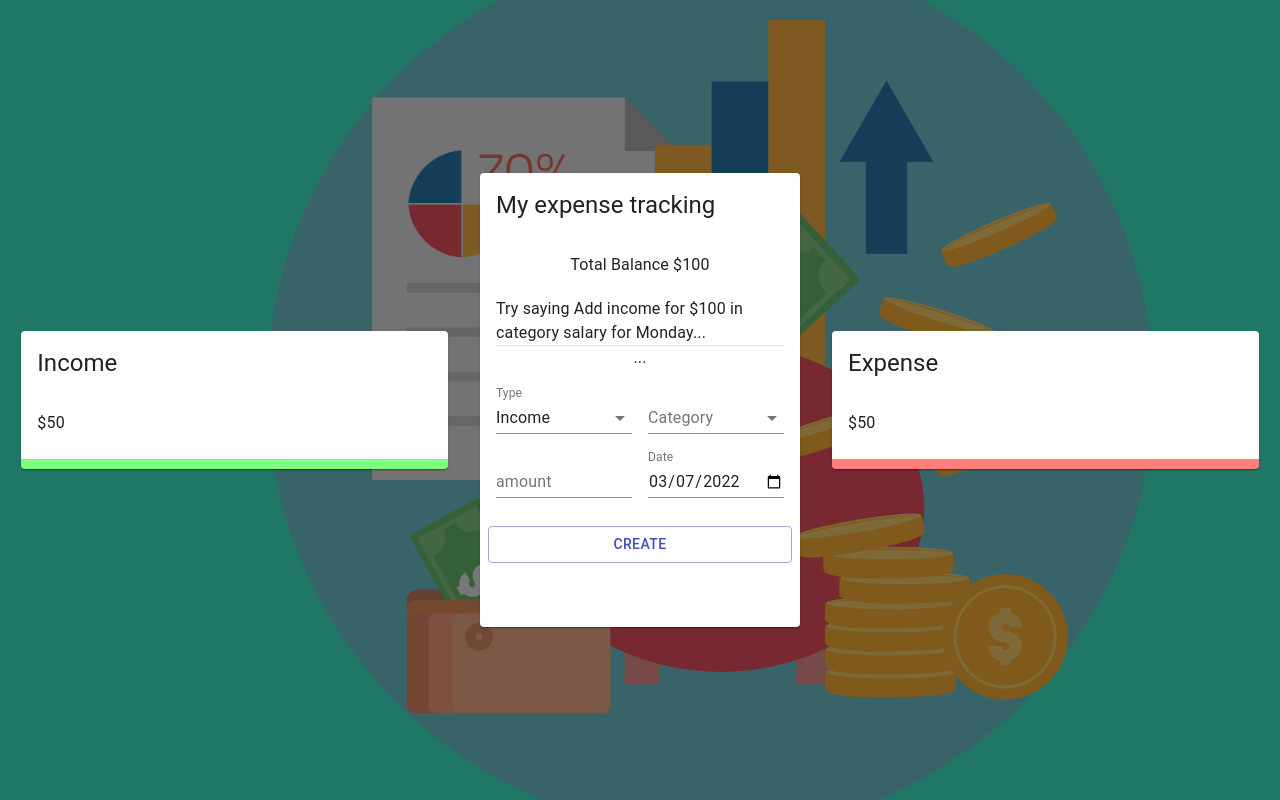
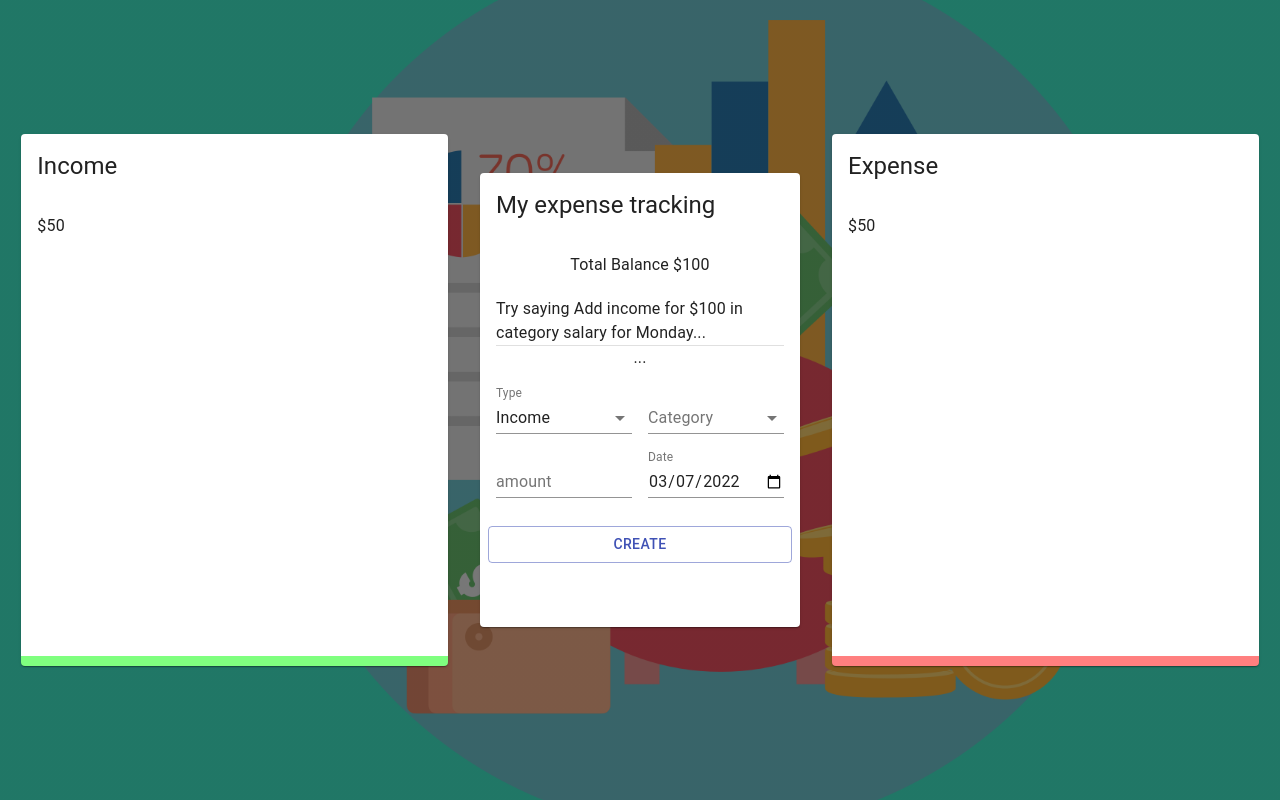
Before and after one commit to fauzsp/my-expense-tracking-app, a React (Create React App) app: page / in a window 1280 px wide. Built offline with nearby package versions, Linux system fonts and the light colour scheme.

Commit message:
chartjs donut issue fixed by fixing undefined values

```diff
--- a/src/components/Details/Details.jsx
+++ b/src/components/Details/Details.jsx
@@ -1,20 +1,21 @@
 import React from "react";
 import { Card, CardHeader, CardContent, Typography } from "@material-ui/core";
 import { Doughnut } from "react-chartjs-2";
+import "chart.js/auto";
 import useStyles from "./styles.js";
 import useTransactions from "../../useTransactions.js";
 
 const Details = ({ title }) => {
   const classes = useStyles();
-  const {total, chartData, filteredCategories} = useTransactions(title);
+  const { total, chartData, filteredCategories } = useTransactions(title);
   debugger;
-  console.log(chartData, 'character data1');
+  console.log(chartData, "character data1");
   return (
     <Card className={title === "Income" ? classes.income : classes.expense}>
       <CardHeader title={title} />
       <CardContent>
         <Typography varient="h5">$50</Typography>
-       {chartData.datasetes.length > 1 && <Doughnut data={chartData}/>}
+        <Doughnut data={chartData} />
       </CardContent>
     </Card>
   );
--- a/src/useTransactions.js
+++ b/src/useTransactions.js
@@ -1,27 +1,42 @@
-import {useContext} from "react";
+import { useContext } from "react";
 import { ExpenseTrackerContext } from "./context/context";
-import { incomeCategories, expenseCategories, resetCategories } from './contants/category';
+
+import {
+  incomeCategories,
+  expenseCategories,
+  resetCategories,
+} from "./contants/category.js";
 
 const useTransactions = (title) => {
   resetCategories();
+  const { transactions } = useContext(ExpenseTrackerContext);
   debugger;
-    const {transactions} = useContext(ExpenseTrackerContext);
-    const transactionsPerType = transactions.filter((e) => e.type === title);
-    const total = transactionsPerType.reduce((accumulated, currentVal) => accumulated += currentVal.amount, 0);
+  const rightTransactions = transactions.filter((t) => t.type === title);
+  const total = rightTransactions.reduce(
+    (acc, currVal) => (acc += currVal.amount),
+    0
+  );
   const categories = title === "Income" ? incomeCategories : expenseCategories;
-    console.log(transactionsPerType, total, categories, 'checking categories`')
-    transactionsPerType.forEach((t) => {
+
+  rightTransactions.forEach((t) => {
     const category = categories.find((c) => c.type === t.category);
-        if(category) category.amount += t.amount;
+
+    if (category) category.amount += t.amount;
   });
-    const filteredCategories = categories.filter((e) => e.amount > 0);
+
+  const filteredCategories = categories.filter((sc) => sc.amount > 0);
+
   const chartData = {
-    datasetes: [{
+    datasets: [
+      {
         data: filteredCategories.map((c) => c.amount),
-        backgroundColor: filteredCategories.map((c) => c.color)
-    }],
-    labels: filteredCategories.map((e) => e.type)
-}
-    return {filteredCategories, total, chartData}
-}
+        backgroundColor: filteredCategories.map((c) => c.color),
+      },
+    ],
+    labels: filteredCategories.map((c) => c.type),
+  };
+
+  return { filteredCategories, total, chartData };
+};
+
 export default useTransactions;
```
Lines whose indentation alone changed are shown as unchanged.
